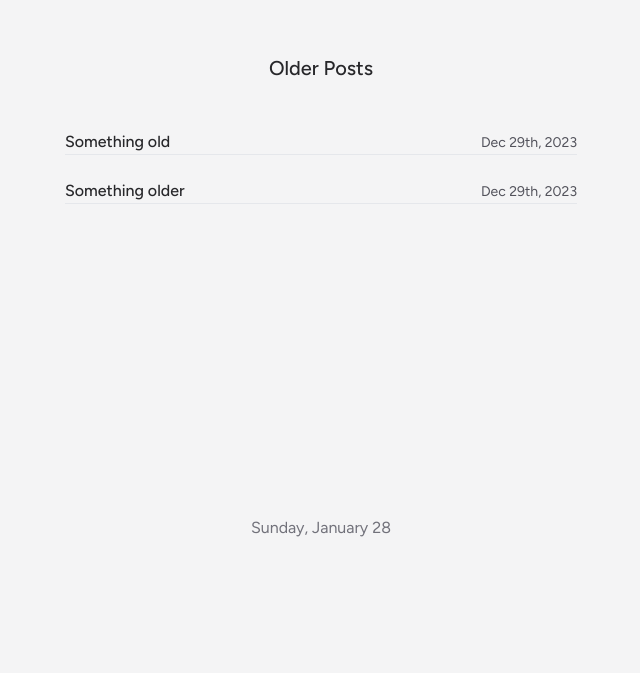
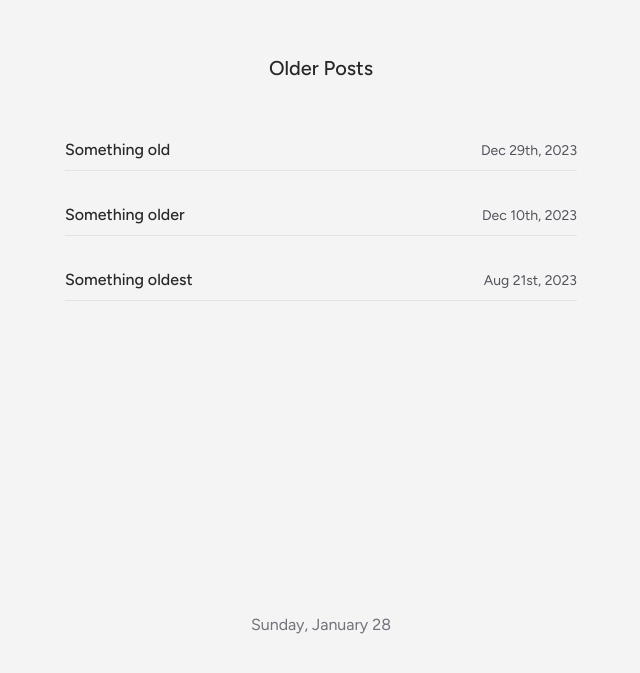
Before and after one commit to loganliffick/personal-site, a Next.js app: page /blog in a window 1280 px wide. Shown: the part 882-1555 px from the top of the page, without its empty margins (319-959 px from the left). Before the commit the page ends 1470 px from the top, so only its background shows below. Built offline with nearby package versions, Linux system fonts and the light colour scheme; no server answers.

Commit message:
styling done

```diff
--- a/src/components/blog/Post.tsx
+++ b/src/components/blog/Post.tsx
@@ -9,7 +9,7 @@ const Post = (props: {
   return (
     <Link
       href={props.href}
-      className="mb-6 flex w-full items-baseline justify-between border-b"
+      className="mb-6 flex w-full items-baseline justify-between border-b border-zinc-200 py-2 transition-colors duration-200 ease-out hover:border-zinc-400"
     >
       <p className="font-medium">{props.title}</p>
       <p className="text-sm text-zinc-600">{props.date}</p>
--- a/src/components/blog/RecentPost.tsx
+++ b/src/components/blog/RecentPost.tsx
@@ -70,7 +70,7 @@ const RecentPost = (props: {
         />
       </article>
       <header className="flex items-baseline justify-between px-6 pt-4 sm:hidden">
-        <p className="text-lg font-semibold">{props.title}</p>
+        <p className="text-lg font-medium">{props.title}</p>
         <p className="text-sm">{props.date}</p>
       </header>
     </Link>
--- a/src/pages/blog/index.tsx
+++ b/src/pages/blog/index.tsx
@@ -42,7 +42,13 @@ const fauxData = [
     title: `Something older`,
     description: `I know a lot about a little, that's my guy I guess. That's my fiddle. For rizzle, the rizzler be up in the fizzler listening to quizzler getting better at school on chrizzler.`,
     image: '/images/jan-2024/workspace.jpg',
-    date: 'Dec 29th, 2023',
+    date: 'Dec 10th, 2023',
+  },
+  {
+    title: `Something oldest`,
+    description: `I know a lot about a little, that's my guy I guess. That's my fiddle. For rizzle, the rizzler be up in the fizzler listening to quizzler getting better at school on chrizzler.`,
+    image: '/images/jan-2024/workspace.jpg',
+    date: 'Aug 21st, 2023',
   },
 ]
 
```
